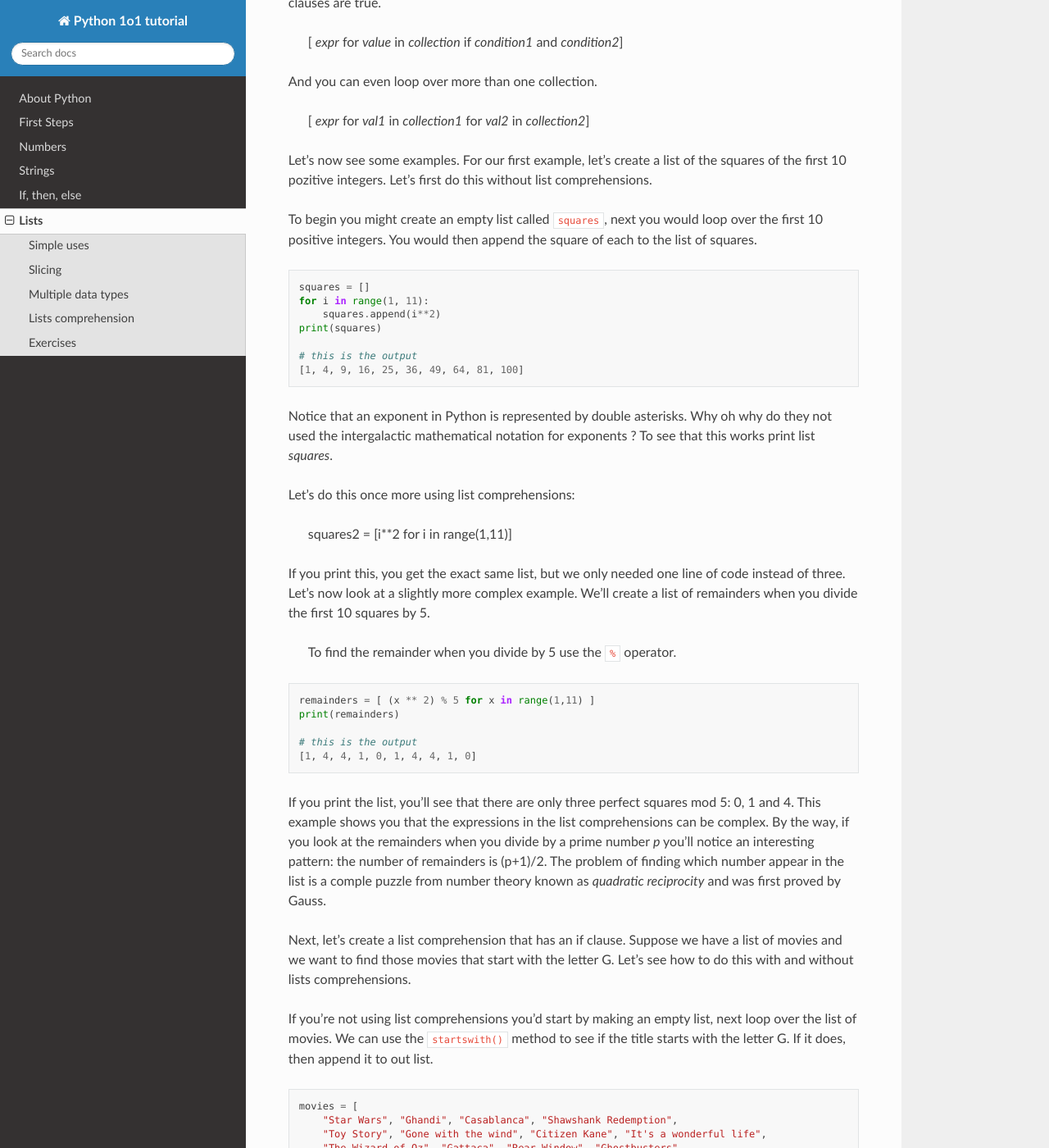
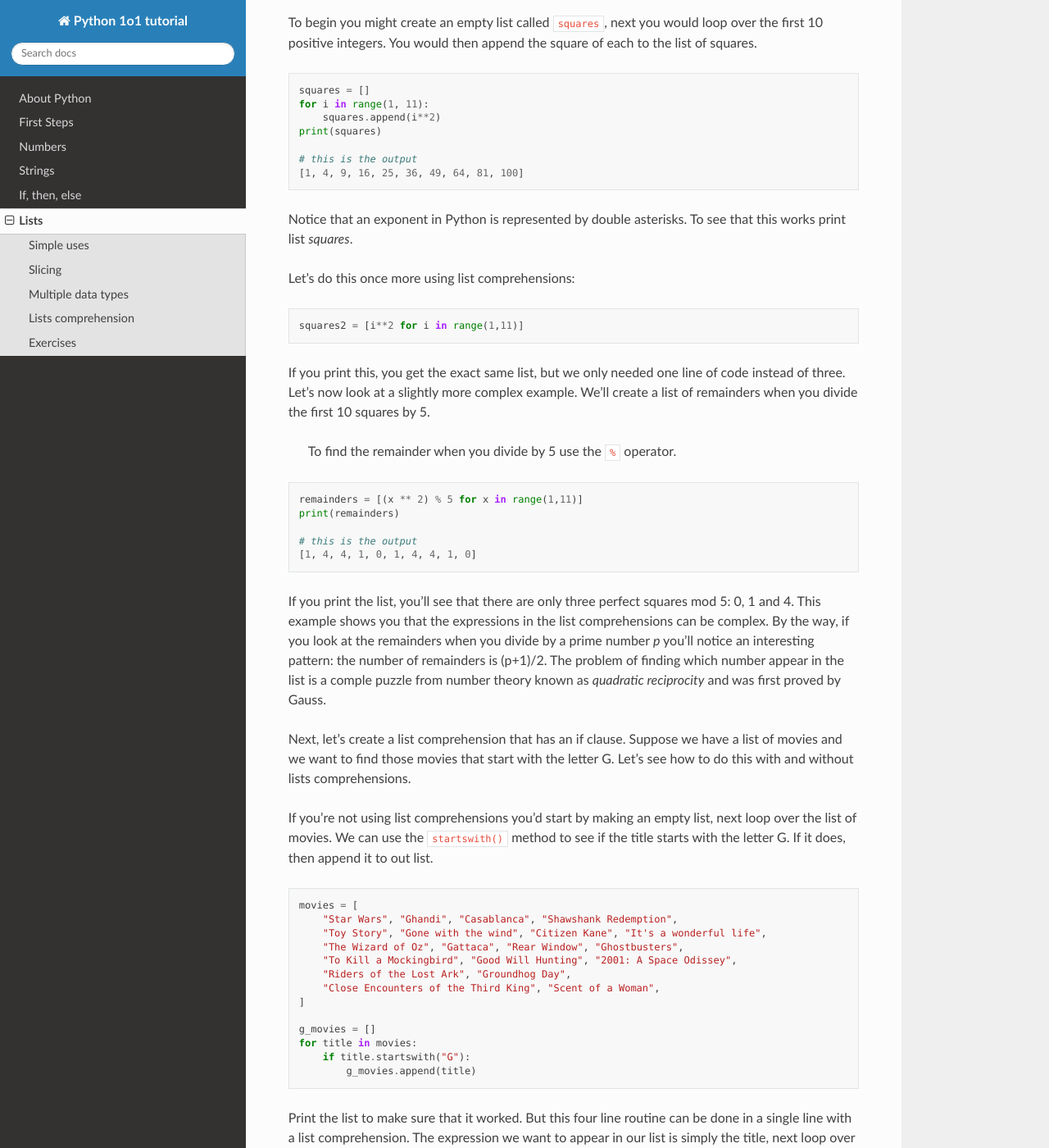
Before and after one commit to kopsha/python-1o1, a Sphinx documentation site: the page built from docs/lists.rst, in a window 1280 px wide and 1400 px high, scrolled down 4926 px. Shown: the whole window at 82% size. Built offline with Sphinx 7.4.7 and the Read the Docs theme 2.0.0, drawn with Linux system fonts in a browser that asks for light colours; some of the changed text lies outside the part shown.

Commit message:
beautify

```diff
--- a/docs/lists.rst
+++ b/docs/lists.rst
@@ -255,7 +245,7 @@ surounded by brackets but instead of a list of data inside you enter an
 expression followed by for loops and if clauses. Here is the most basic form
 for a list comprehension:
 
-    [ *expr* for *value* in *collection*]
+    [ *expr* for *value* in *collection* ]
 
 The first *expression* generates the elements in the list and you follow this
 with a for loop over some *collection* of data. This will evaluate the
@@ -263,16 +253,16 @@ expression for every item in the collection. If you want to include the
 expression for certain pieces of data you can add on an if clause after the
 for loop. The expression will be added to the list only if clause its true.
 
-    [ *expr* for *value* in *collection* if *condition*]
+    [ *expr* for *value* in *collection* if *condition* ]
 
 You can even have more than one if clause and the expression will be added
 to the list only if all the clauses are true.
 
-    [ *expr* for *value* in *collection* if *condition1* and *condition2*]
+    [ *expr* for *value* in *collection* if *condition1* and *condition2* ]
 
 And you can even loop over more than one collection.
 
-    [ *expr* for *val1* in *collection1* for *val2* in *collection2*]
+    [ *expr* for *val1* in *collection1* for *val2* in *collection2* ]
 
 Let's now see some examples. For our first example, let's create a list of the
 squares of the first 10 pozitive integers. Let's first do this without list
@@ -293,13 +283,15 @@ to the list of squares.
     [1, 4, 9, 16, 25, 36, 49, 64, 81, 100]
 
 
-Notice that an exponent in Python is represented by double asterisks. Why oh why
-do they not used the intergalactic mathematical notation for exponents ? To see
+Notice that an exponent in Python is represented by double asterisks. To see
 that this works print list *squares*.
 
 Let's do this once more using list comprehensions:
 
+.. code-block:: python
+
     squares2 = [i**2 for i in range(1,11)]
+
 
 If you print this, you get the exact same list, but we only needed one line of
 code instead of three. Let's now look at a slightly more complex example. We'll
@@ -309,7 +301,7 @@ create a list of remainders when you divide the first 10 squares by 5.
 
 .. code-block:: python
 
-    remainders = [ (x ** 2) % 5 for x in range(1,11) ]
+    remainders = [(x ** 2) % 5 for x in range(1,11)]
     print(remainders)
 
     # this is the output
@@ -360,7 +352,8 @@ check that the title starts with the letter G.
 
 Print and observe: we get the same answer with a single line of code.
 
-    ["Ghandi", "Gone with the wind", "Gattaca", "Ghostbusters", "Good Will Hunting", "Groundhog Day"]
+    ``["Ghandi", "Gone with the wind", "Gattaca", "Ghostbusters",
+    "Good Will Hunting", "Groundhog Day"]``
 
 Let's complicate this example a bit more. Suppose our list of movies is a list
 of tuples containing both the title of the movie and the year it was released.
@@ -391,7 +384,10 @@ included.
 Let's see a mathematical example, suppose you use a list to represent a vector,
 how would you perform scalar multiplication on this vector?
 
-    ``v = [2, -3, 1]``
+.. code-block:: python
+
+    v = [2, -3, 1]
+
 
 That is what if we want to multiply each number by 4. You might be tempted to
 try ``4 * v`` but look what happens, this is unusual:
@@ -405,9 +401,9 @@ try ``4 * v`` but look what happens, this is unusual:
 
 What happened here is **4** times **v** is the same as **v + v + v + v** and in
 Python if you add two lists it concatenates them rather than adding them
-component wise. For example if you add ``[2, 4, 6]`` and ``[1, 3]`` you get the
-list ``[2, 4, 6, 1, 3]``, so ``4 * v`` is just a list containing 4 copies of
-``v``. This is not what we want. We can achieve scalar multiplication with a list
+component wise. For example if you add **[2, 4, 6]** and **[1, 3]** you get the
+list **[2, 4, 6, 1, 3]**, so **4 * v** is just a list containing 4 copies of
+**v**. This is not what we want. We can achieve scalar multiplication with a list
 comprehension where we multiply each component by 4.
 
 .. code-block:: python
```
Also changed, not shown: other parts of docs/lists.rst (+1 -11 lines).
